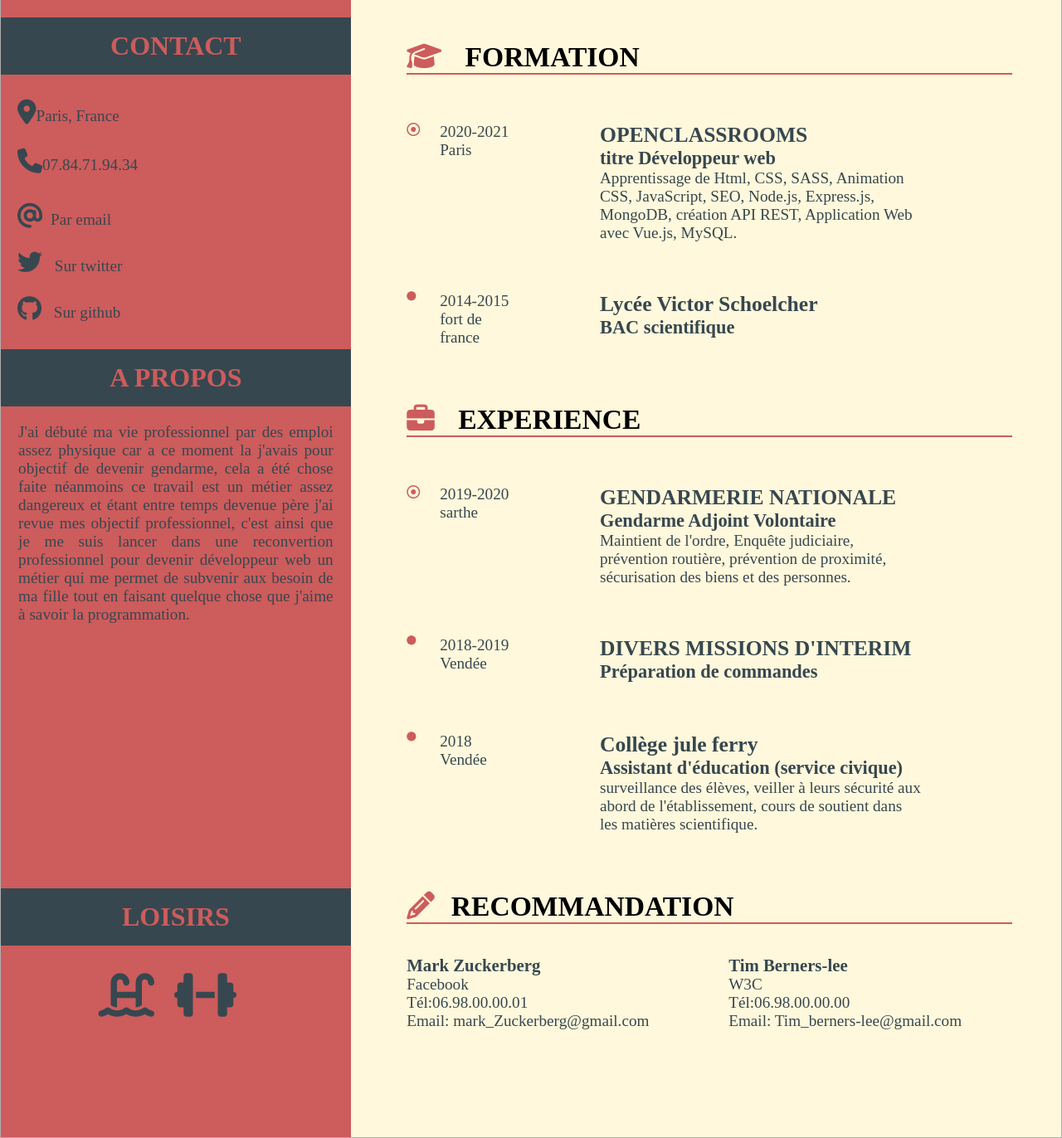
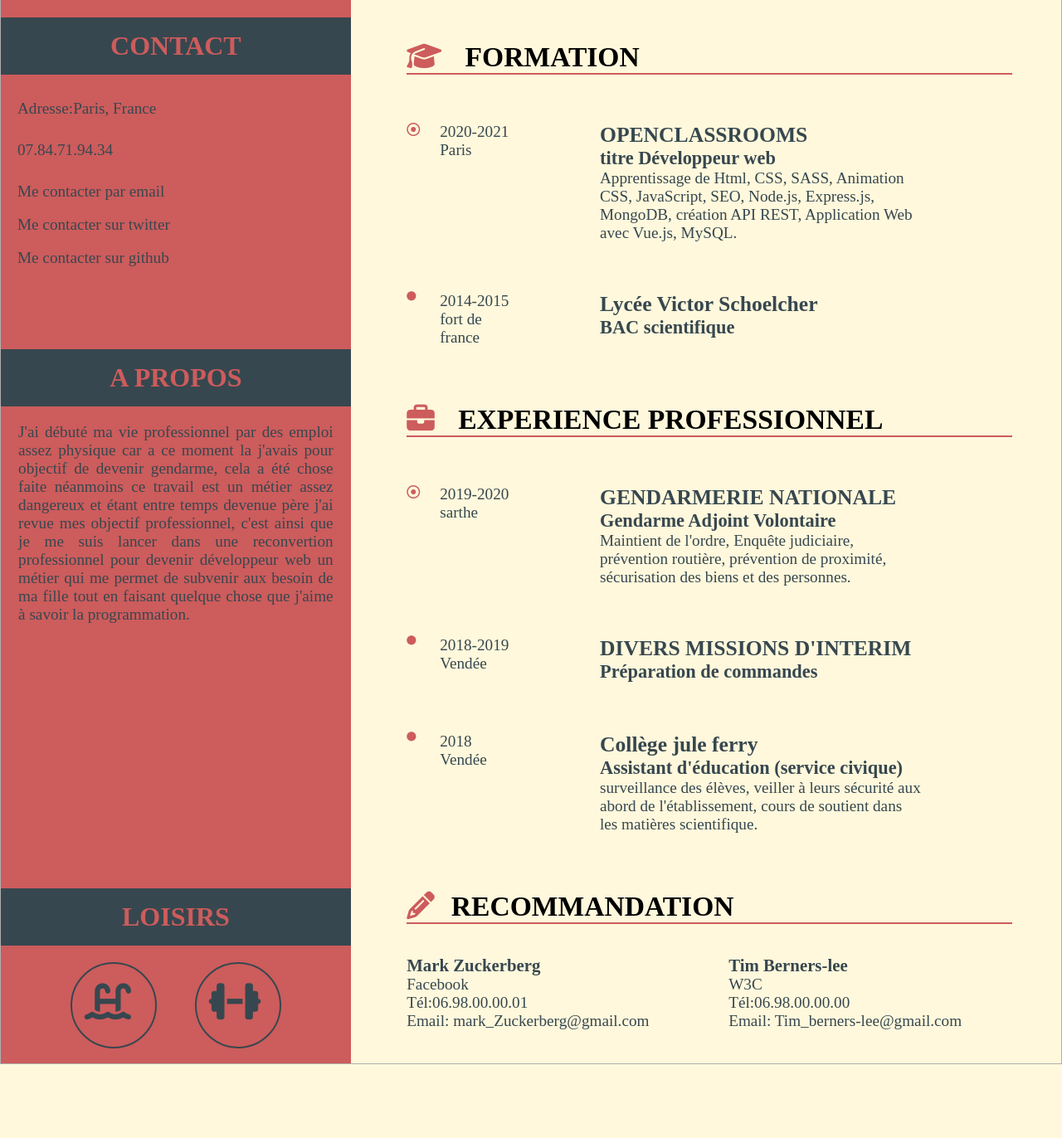
Before and after one commit to fredericklouison/fredericklouison.github.io, a plain HTML site: page index.html in a window 1280 px wide. Shown: the part 380-1752 px from the top of the page at 83% size. After the commit the page ends 1663 px from the top, so only its background shows below. Drawn offline with Linux system fonts and the light colour scheme.

Commit message:
article en main ,suppréssion des icons , ajout mot professionnel, réduction écart du bas.

```diff
--- a/index.html
+++ b/index.html
@@ -35,14 +35,14 @@
                     <h3>contact</h3>
                 </div>
 
-                <p><i class="fas fa-map-marker-alt"></i>Paris, France</p>
+                <p>Adresse:Paris, France</p>
                 <br>
-
-                <p><i class="fas fa-phone"></i>07.84.71.94.34</p>
+                <p>07.84.71.94.34</p>
+                <br>
                 <div id="contact-link">
-                    <a  href="mailto:moi@gmail.lui" ><i class="fas fa-at"></i>Par email</a><br>
-                    <a   href="https://twitter.com/FredoLouison" target="_blank" rel="noopener noreferrer" ><i class="fab fa-twitter"></i> Sur twitter </a><br>
-                    <a  href="https://github.com/fredolouis" target="_blank" rel="noopener noreferrer" ><i class="fab fa-github"></i> Sur github </a>
+                    <a  href="mailto:moi@gmail.lui" >Me contacter par email</a><br><br>
+                    <a   href="https://twitter.com/FredoLouison" target="_blank" rel="noopener noreferrer" > Me contacter sur twitter </a><br><br>
+                    <a  href="https://github.com/fredolouis" target="_blank" rel="noopener noreferrer" >Me contacter sur github </a>
                 </div>
             </div>
             <!-- cette div contient un texte a propos de moi-->
@@ -64,14 +64,19 @@
                     <h3>loisirs</h3>
                 </div>
                 <div id="icon">
-                    <i class="fas fa-swimming-pool"></i>
-                    <i class="fas fa-dumbbell"></i>
+                    <div>
+                        <i class="fas fa-swimming-pool"></i>
+                    </div>
+                    <div>
+                        <i class="fas fa-dumbbell"></i>
+                    </div>
+
                 </div>
 
             </div>
         </aside>
         <!--cette div contient toute les sections principales-->
-        <article class="main">
+        <main>
             <h2>titre article</h2>
            <!--section formation-->
            <section >
@@ -120,7 +125,7 @@
            </section>
            <!--section expérience-->
            <section>
-                <h3><i class="fas fa-briefcase"></i>      EXPERIENCE</h3>
+                <h3><i class="fas fa-briefcase"></i>      EXPERIENCE <span>PROFESSIONNEL</span> </h3>
                 <div class="divider"></div>
                 <ul>
                     <li>
@@ -202,7 +207,7 @@
                 </div>
             </div>
            </section>
-        </article>
+        </main>
     </div>
 </body>
 
--- a/styles.css
+++ b/styles.css
@@ -91,31 +91,21 @@ aside{
     color: #37474F;
 
 }
-#contact p i{
-    font-size: 30px;
-    color: #37474F;
-
-}
 #contact p:nth-child(2){
     margin-top: 30px;
 }
 #contact-link{
     margin-left: 20px;
 }
-#contact-link a{
+#contact-link a  {
     color: #37474F;
     text-decoration: none;
     font-size: 1.2em;
-}
-#contact-link a i {
-    font-size: 30px;
     margin-top: 25px;
     margin-right: 10px;
-    transform:scale(1);
     color: #37474F;
 }
-#contact-link a i:hover{
-    transform:scale(1.3);
+#contact-link a:hover{
     text-shadow: 6px 6px 6px  #000000;
     transition-duration:0.5s;
 }
@@ -138,27 +128,38 @@ aside{
 #hobbies{
     background:#CD5C5C;
     width: 100%;
-    height: 300px;
+    height: 150px;
 }
 #hobbies #icon{
-    width: 100%;
-    text-align: center;
+    width: 300px;
+    margin-top: 20px;
+    display: flex;
+    margin: auto;
 }
-#hobbies i{
-    font-size: 60px;
+#hobbies #icon div{
+    border: 2px solid  #37474F ;
+    width: 100px;
+    height: 100px;
+    border-radius: 50%;
+    margin: auto;
+    margin-top: 20px;
+}
+#hobbies  #icon div i{
+    font-size: 50px;
     color:#37474F ;
-    margin-top: 30px;
+    margin-top: 20px;
+    margin-left: 15px ;
     transform: scale(1);
-    margin-right: 20px;
+
 
 }
-#hobbies i:hover{
+#hobbies #icon div:hover{
     transform: scale(1.3);
-    text-shadow: 6px 6px 6px  #000000;
+    box-shadow: 6px 6px 6px  #000000;
     transition-duration:0.7s;
 }
 /*div principal*/
-article.main h2{
+main h2{
     display: none;
 }
  /*formation/experience*/
@@ -169,6 +170,7 @@ article.main h2{
 
     font-size: 2.1em;
 }
+
 section h3 i{
     color: #CD5C5C;
     margin-right: 20px;
@@ -231,7 +233,7 @@ li{
     font-size: 1.6em;
     color: #37474F;
 }
-.main{
+main{
     width: 66%;
 }
 
@@ -309,7 +311,7 @@ li{
         order: 2;
         width: 100%;
     }
-    .main{
+    main{
       order: 1;
       width: 100%;
 
@@ -323,5 +325,8 @@ li{
 
         font-size: 1.5em;
     }
+    h3 span{
+        margin-left: 50px;
+    }
 
   }
```
